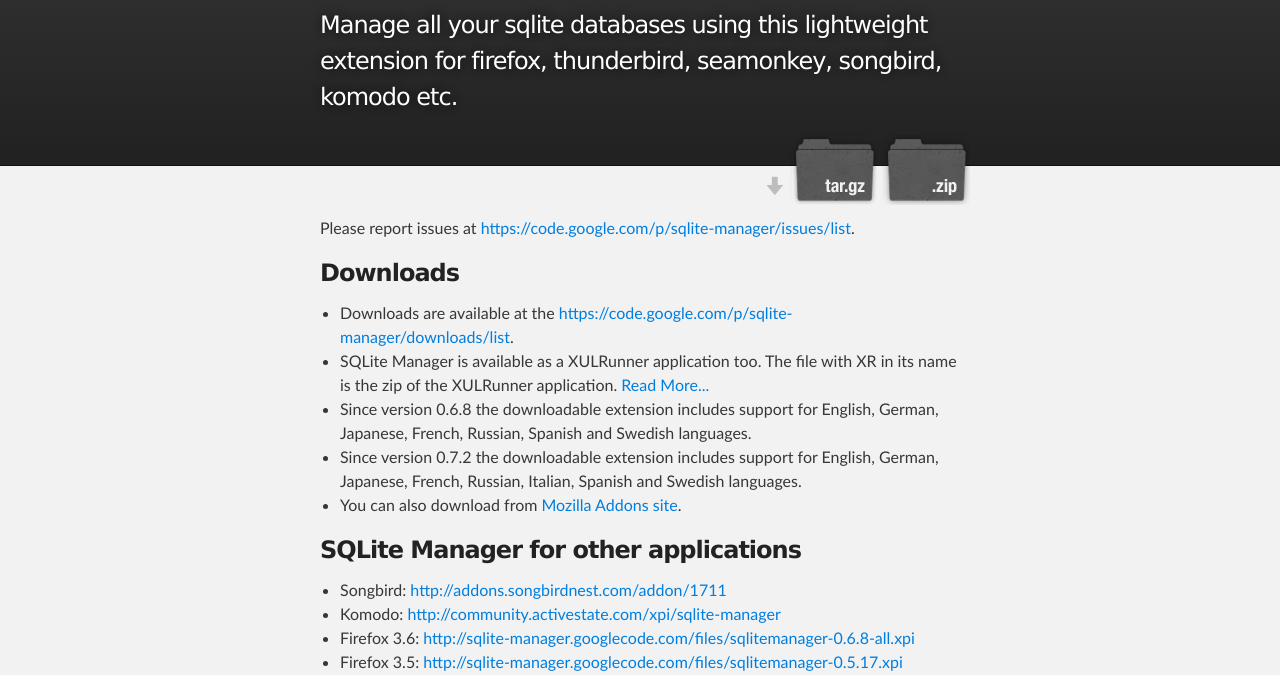
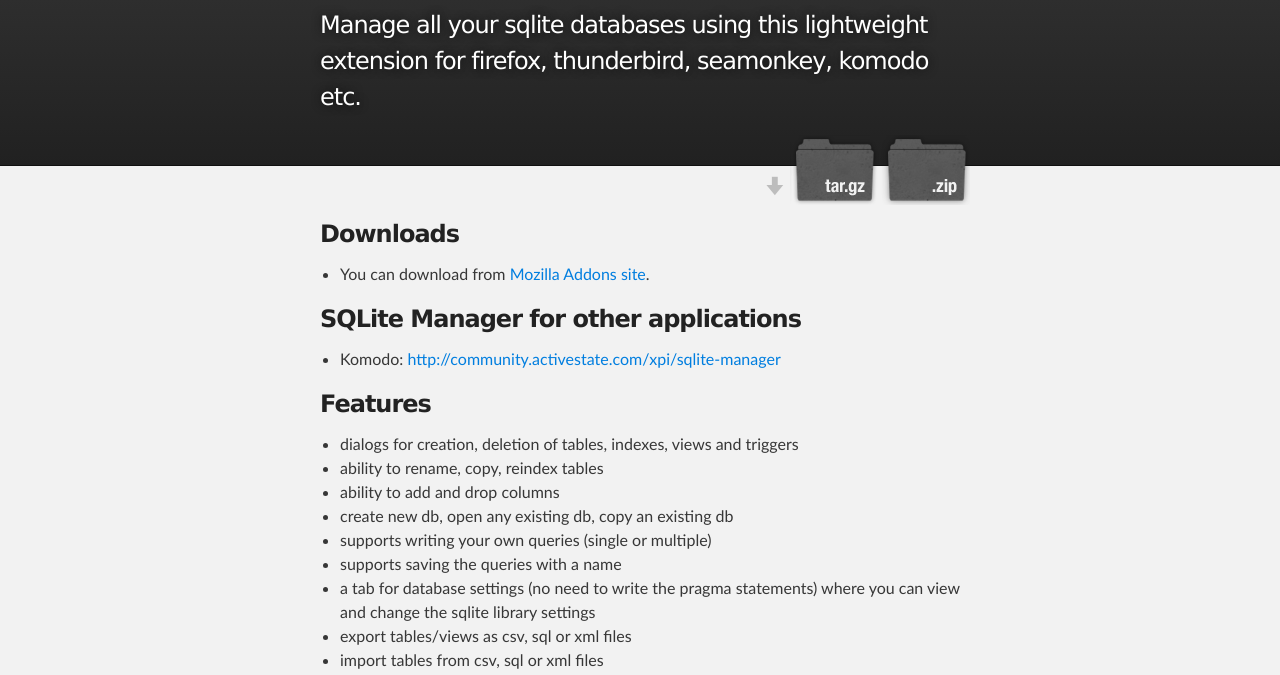
Before and after one commit to lazierthanthou/sqlite-manager, a plain HTML site: page index.html in a window 1280 px wide. Shown: the part 116-791 px from the top of the page. Drawn offline with Linux system fonts and the light colour scheme.

```diff
--- a/index.html
+++ b/index.html
@@ -4,7 +4,7 @@
   <head>
     <meta charset='utf-8'>
     <meta http-equiv="X-UA-Compatible" content="chrome=1">
-    <meta name="description" content="Sqlite-manager : Manage all your sqlite databases using this lightweight extension for firefox, thunderbird, seamonkey, songbird, komodo etc.">
+    <meta name="description" content="Sqlite-manager : Manage all your sqlite databases using this lightweight extension for firefox, thunderbird, seamonkey, komodo etc.">
 
     <link rel="stylesheet" type="text/css" media="screen" href="stylesheets/stylesheet.css">
 
@@ -19,7 +19,7 @@
           <a id="forkme_banner" href="https://github.com/lazierthanthou/sqlite-manager">View on GitHub</a>
 
           <h1 id="project_title">Sqlite-manager</h1>
-          <h2 id="project_tagline">Manage all your sqlite databases using this lightweight extension for firefox, thunderbird, seamonkey, songbird, komodo etc.</h2>
+          <h2 id="project_tagline">Manage all your sqlite databases using this lightweight extension for firefox, thunderbird, seamonkey, komodo etc.</h2>
 
             <section id="downloads">
               <a class="zip_download_link" href="https://github.com/lazierthanthou/sqlite-manager/zipball/master">Download this project as a .zip file</a>
@@ -31,33 +31,18 @@
     <!-- MAIN CONTENT -->
     <div id="main_content_wrap" class="outer">
       <section id="main_content" class="inner">
-        <p>Please report issues at <a href="https://code.google.com/p/sqlite-manager/issues/list">https://code.google.com/p/sqlite-manager/issues/list</a>.</p>
-
-<h3>
+        <h3>
 <a id="downloads" class="anchor" href="#downloads" aria-hidden="true"><span class="octicon octicon-link"></span></a>Downloads</h3>
 
 <ul>
-<li>Downloads are available at the <a href="https://code.google.com/p/sqlite-manager/downloads/list">https://code.google.com/p/sqlite-manager/downloads/list</a>.</li>
-<li>SQLite Manager is available as a XULRunner application too. The file with XR in its name is the zip of the XULRunner application. <a href="https://code.google.com/p/sqlite-manager/wiki/XulrunnerApplication">Read More...</a>
-</li>
-<li>Since version 0.6.8 the downloadable extension includes support for English, German, Japanese, French, Russian, Spanish and Swedish languages.</li>
-<li>Since version 0.7.2 the downloadable extension includes support for English, German, Japanese, French, Russian, Italian, Spanish and Swedish languages.</li>
-<li>You can also download from <a href="https://addons.mozilla.org/addon/sqlite-manager">Mozilla Addons site</a>.</li>
+<li>You can download from <a href="https://addons.mozilla.org/addon/sqlite-manager">Mozilla Addons site</a>.</li>
 </ul>
 
 <h3>
 <a id="sqlite-manager-for-other-applications" class="anchor" href="#sqlite-manager-for-other-applications" aria-hidden="true"><span class="octicon octicon-link"></span></a>SQLite Manager for other applications</h3>
 
 <ul>
-<li>Songbird: <a href="http://addons.songbirdnest.com/addon/1711">http://addons.songbirdnest.com/addon/1711</a>
-</li>
 <li>Komodo: <a href="http://community.activestate.com/xpi/sqlite-manager">http://community.activestate.com/xpi/sqlite-manager</a>
-</li>
-<li>Firefox 3.6: <a href="http://sqlite-manager.googlecode.com/files/sqlitemanager-0.6.8-all.xpi">http://sqlite-manager.googlecode.com/files/sqlitemanager-0.6.8-all.xpi</a>
-</li>
-<li>Firefox 3.5: <a href="http://sqlite-manager.googlecode.com/files/sqlitemanager-0.5.17.xpi">http://sqlite-manager.googlecode.com/files/sqlitemanager-0.5.17.xpi</a>
-</li>
-<li>Firefox 3.0: <a href="http://sqlite-manager.googlecode.com/files/SQLiteManager_0.4.8.xpi">http://sqlite-manager.googlecode.com/files/SQLiteManager_0.4.8.xpi</a>
 </li>
 </ul>
 
```
Also changed, not shown: params.json (+1 -1 lines).
